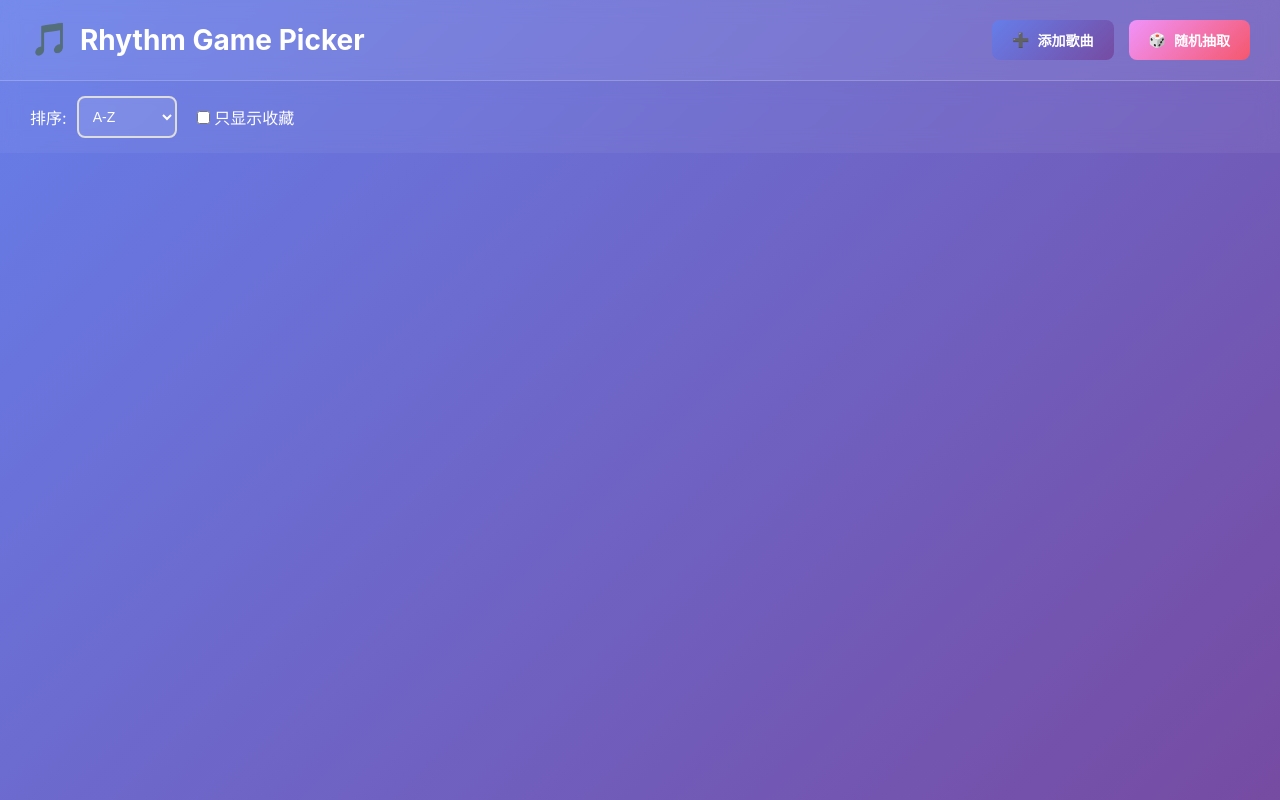
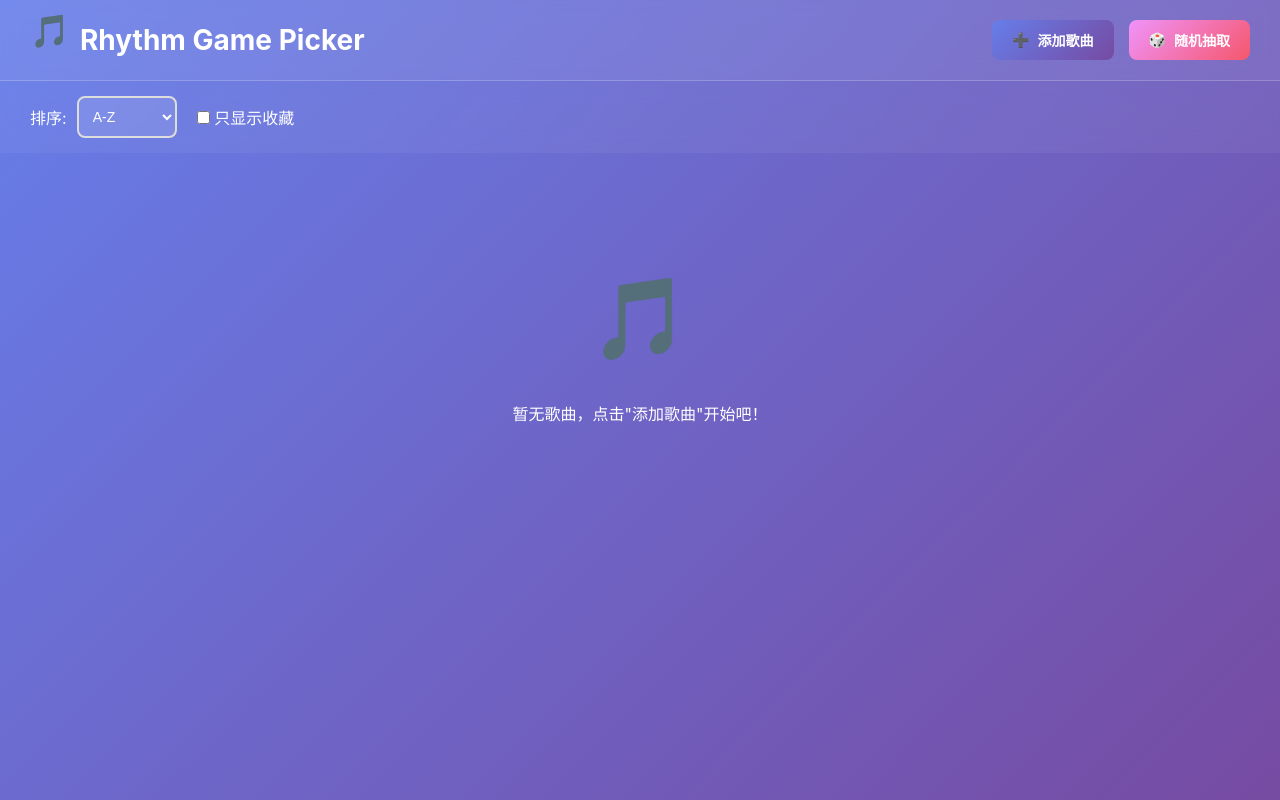
Before and after one commit to Futaiii/MDCP-Shuffler, a Vue app in the folder rhythm-game-picker/frontend/: page / in a window 1280 px wide. Built offline with nearby package versions, Linux system fonts and the light colour scheme.

Commit message:
ogin ver

```diff
--- a/rhythm-game-picker/frontend/src/App.vue
+++ b/rhythm-game-picker/frontend/src/App.vue
@@ -35,35 +35,32 @@
 
     <!-- 歌曲网格 -->
     <main class="main-content">
-      <RecycleScroller
-          class="scroller songs-grid"
-          :items="filteredSongs"
-          :item-size="250"
-          key-field="id"
-          v-slot="{ item }"
-      >
+      <transition-group name="card-list" tag="div" class="songs-grid">
         <div
+            v-for="song in filteredSongs"
+            :key="song.id"
             class="song-card"
-            :style="{ backgroundColor: item.color }"
+            :style="{ backgroundColor: song.color }"
         >
           <div class="card-overlay">
-            <button @click="toggleFavorite(item.id)" class="favorite-btn" :class="{ active: item.isFavorite }">
-              {{ item.isFavorite ? '⭐' : '☆' }}
+            <button @click="toggleFavorite(song.id)" class="favorite-btn" :class="{ active: song.isFavorite }">
+              {{ song.isFavorite ? '⭐' : '☆' }}
             </button>
             <div class="card-content">
-              <h3 class="song-title">{{ item.title }}</h3>
-              <p class="song-artist">{{ item.artist }}</p>
+              <h3 class="song-title">{{ song.title }}</h3>
+              <p class="song-artist">{{ song.artist }}</p>
               <div class="song-meta">
-                <span class="level-badge">Lv.{{ item.level || 'N/A' }}</span>
+                <span class="level-badge">Lv.{{ song.level || 'N/A' }}</span>
               </div>
             </div>
             <div class="card-actions">
-              <button @click="editSong(item)" class="btn-icon" title="编辑">✏️</button>
-              <button @click="deleteSong(item)" class="btn-icon" title="删除">🗑️</button>
+              <button @click="editSong(song)" class="btn-icon" title="编辑">✏️</button>
+              <!-- [修改] 点击事件现在传递整个 song 对象 -->
+              <button @click="deleteSong(song)" class="btn-icon" title="删除">🗑️</button>
             </div>
           </div>
         </div>
-      </RecycleScroller>
+      </transition-group>
 
       <div v-if="filteredSongs.length === 0" class="empty-state">
         <div class="empty-icon">🎵</div>
@@ -192,8 +189,6 @@
 
 <script setup>
 import { ref, computed, onMounted } from 'vue'
-import { RecycleScroller } from 'vue-virtual-scroller'
-
 import { GetAllSongs, AddSong, UpdateSong, DeleteSong as BackendDeleteSong, ToggleFavorite, RandomPick } from '../wailsjs/go/main/App'
 
 const songs = ref([])
```
